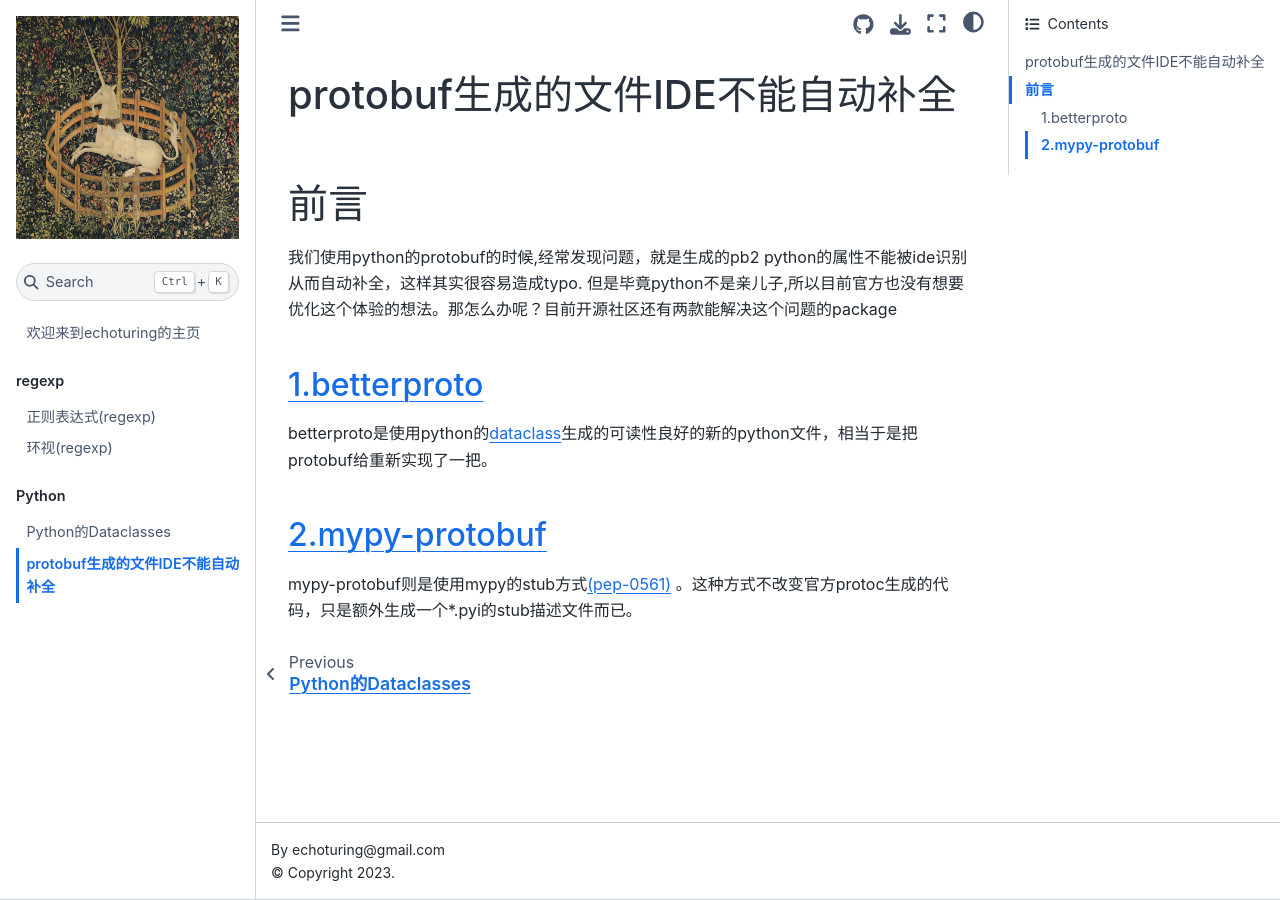
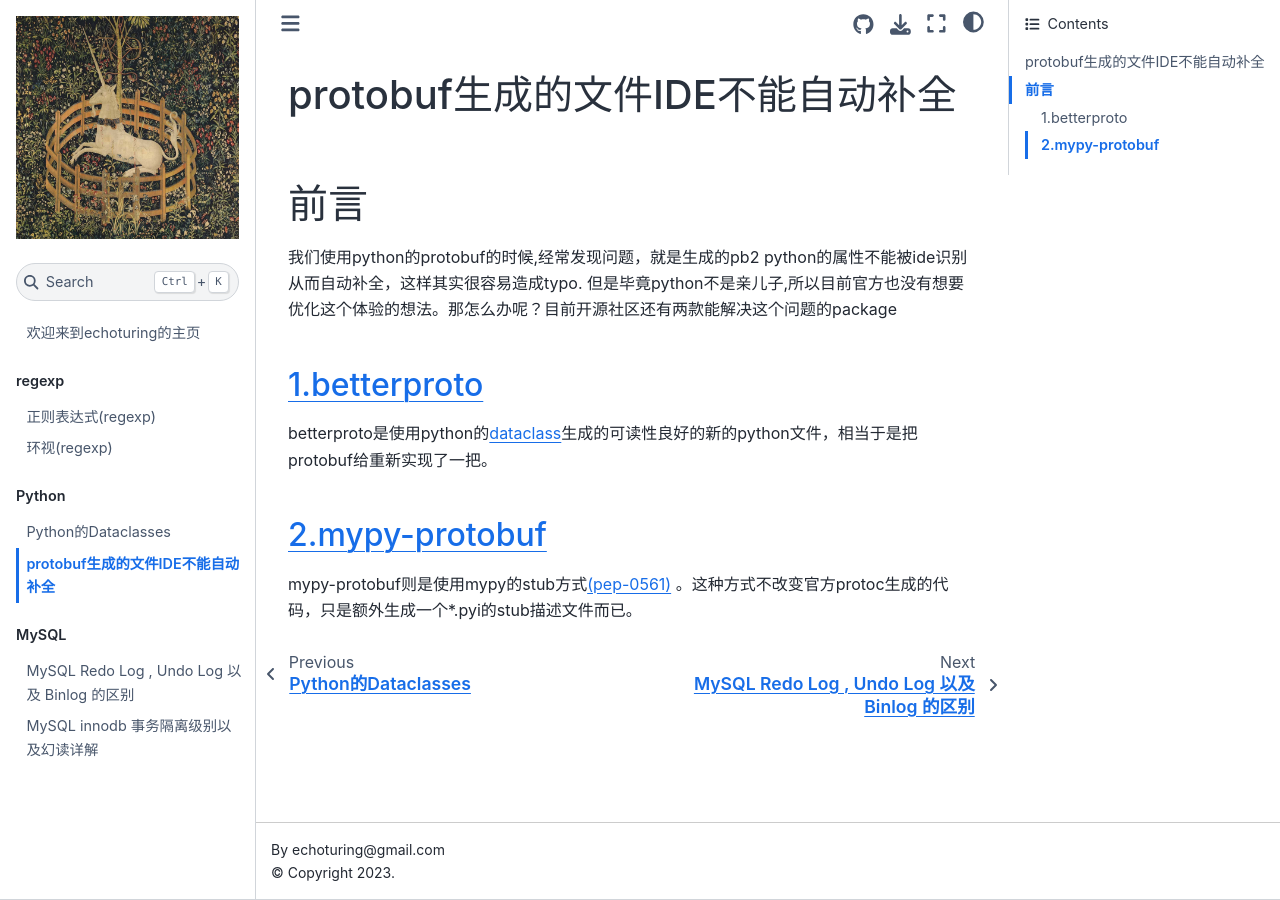
Before and after one commit to echoturing/echoturing.github.io, a Jupyter Book: the page built from python/protobuf.md, in a window 1280 px wide. Built offline with Jupyter Book 1.0.4 settings and Sphinx 7.4.7 and the Sphinx Book theme 1.1.4, drawn with Linux system fonts in a browser that asks for light colours; some of the changed lines change nothing that is shown.

Commit message:
add mysql blog

````diff
--- a/_toc.yml
+++ b/_toc.yml
@@ -9,3 +9,7 @@
   chapters:
   - file: python/dataclass
   - file: python/protobuf
+- caption: MySQL
+  chapters:
+  - file: mysql/redo_undo_bin
+  - file: mysql/isolation_level
--- /dev/null
+++ b/mysql/isolation_level.md
@@ -0,0 +1,71 @@
+# MySQL innodb 事务隔离级别以及幻读详解
+
+## MySQL 提供了四种标准的事务隔离级别，每种级别解决了不同的并发问题
+
+### 以下是常规四种隔离级别的介绍(注意: mysql 的 repeated read 是可以部分解决幻读的)
+
+1. READ UNCOMMITTED（读未提交）
+    - 最低隔离级别
+    - 事务可以读取其他事务未提交的修改（"脏读"）
+2. READ COMMITTED（读已提交）
+    - 事务只能读取其他事务已提交的修改
+    - 解决了脏读问题
+3. REPEATABLE READ（可重复读）
+    - MySQL 默认隔离级别
+    - 确保在同一事务中多次读取相同数据结果一致
+    - 解决了脏读和不可重复读问题
+4. SERIALIZABLE（串行化）
+    - 最高隔离级别
+    - 完全串行执行事务
+    - 解决了脏读、不可重复读和幻读问题
+
+### 解决的问题
+
+| 隔离级别             | 脏读 | 不可重复读 | 幻读 |
+|------------------|:--:|:-----:|:--:|
+| READ UNCOMMITTED | ❌  |   ❌   | ❌  |
+| READ COMMITTED   | ✅  |   ❌   | ❌  |
+| REPEATABLE READ  | ✅  |   ✅   | ❌  |
+| SERIALIZABLE     | ✅  |   ✅   | ✅  |
+
+具体问题解释：
+
+1. 脏读（Dirty Read）：一个事务读取了另一个未提交事务修改过的数据
+2. 不可重复读（Non-repeatable Read）：同一事务内，多次读取同一数据返回不同结果（因为其他事务修改了数据）
+3. 幻读（Phantom Read) ：同一事务内，多次查询返回不同的行集（因为其他事务插入了新数据）
+
+## 为什么说 Mysql 的 REPEATABLE READ 隔离级别可以部分解决幻读问题
+
+先建个表(以下都是在 REPEATABLE READ 隔离级别下的)
+
+```sql
+CREATE TABLE user
+(
+    id   INT PRIMARY KEY,
+    name VARCHAR(100)
+);
+```
+
+### 1. mvcc 的快照读防止幻读
+
+| trasactionA                                                               | trasactionB                                  |
+|---------------------------------------------------------------------------|----------------------------------------------|
+| begin;                                                                    |                                              |
+| select * from user; # 快照读(生成 read view)                                   |                                              |
+|                                                                           | begin;                                       |
+|                                                                           | insert into user (id,name) values (10,"xx"); |
+|                                                                           | commit;                                      |
+| select * from user; # 这时候是查不到 id=10 这条记录的,因为 mysql 的 mvcc 且常规 select 是快照读 |                                              |
+| commit                                                                    |                                              |
+
+### 2. 但是也有例外
+
+| trasactionA                                                           | trasactionB                                  |
+|-----------------------------------------------------------------------|----------------------------------------------|
+| begin;                                                                |                                              |
+| select * from user; # 快照读(生成 read view)                               |                                              |
+|                                                                       | begin;                                       |
+|                                                                       | insert into user (id,name) values (10,"xx"); |
+|                                                                       | commit;                                      |
+| select * from user for update; #for update 是当前读,所以会查出 id=10 的,这时候又幻读了 |                                              |
+| commit                                                                |                                              |
--- /dev/null
+++ b/mysql/redo_undo_bin.md
@@ -0,0 +1,105 @@
+# MySQL Redo Log , Undo Log 以及 Binlog 的区别
+
+MySQL 中的 redo log、undo log 和 binlog（binary log）是三种不同用途的日志机制，它们在保证数据库的事务性、持久性、可恢复性以及复制功能方面发挥着重要作用。以下是它们的详细对比：
+
+
+## Redo Log（重做日志）
+
+目的：保证事务的 持久性（Durability），实现 崩溃恢复（Crash Recovery）。
+
+- 记录内容：物理修改后的 页的数据（Page changes），如对表中某行数据的插入、更新、删除所导致的页变更。
+- 工作机制：先写 redo log，再写内存页，最后异步刷新到磁盘（WAL：Write-Ahead Logging）。
+- 作用时机：数据库崩溃后，用于 重做已提交事务 的修改。
+- 所属模块：InnoDB 存储引擎专属。
+
+## Undo Log（回滚日志）
+
+目的：用于事务的 原子性（Atomicity） 和支持 MVCC（多版本并发控制）。
+
+- 记录内容：事务对数据的 原始值（旧值）。
+- 工作机制：在修改数据前先写入 undo log，若事务失败或被回滚，就用该日志恢复到原始状态。
+- 作用时机：
+- 回滚时：撤销尚未提交事务的操作。
+- 查询时：用于 MVCC 提供一致性读（如快照读）。
+- 所属模块：InnoDB 存储引擎专属。
+
+## Binlog（归档日志 / 二进制日志）
+
+目的：
+
+- 用于 主从复制（Replication）
+- Point-in-time Recovery（基于时间点的恢复）
+- 提供 审计 和 数据同步 功能
+- 记录内容：逻辑上的 SQL 语句或行级变更（依据格式）。
+- 工作机制：在事务提交时记录整个事务的修改操作。
+- 作用时机：用于恢复、主从同步、数据审计。
+- 所属模块：Server 层，所有存储引擎都能使用。
+
+## 场景示例
+
+我们有一个用户表：
+
+```sql
+CREATE TABLE users
+(
+    id   INT PRIMARY KEY,
+    name VARCHAR(100)
+);
+```
+
+执行一个事务：
+
+```sql
+BEGIN;
+UPDATE users
+SET name = 'Alice' WHERE id = 1;
+COMMIT;
+```
+
+这条语句修改了 id=1 的用户的名字为 'Alice'。
+
+## 三种日志的记录过程
+
+以下是各个日志的记录过程，我们用流程图解展示：
+
+- Redo Log：写入物理页变更（保障持久性）
+
+- Undo Log：写入旧值（支持回滚与一致性读）
+
+- Binlog：写入逻辑 SQL（用于复制与恢复）
+
+```text
+  +-------------------------------------------+
+  |           SQL 执行 (更新 id=1)           |
+  +-------------------------------------------+
+                      |
+                      v
+            +----------------------+
+            |   写入 Undo Log      |  <- 记录旧值 name = "Bob"
+            +----------------------+
+                      |
+                      v
+            +----------------------+
+            |   修改 Buffer Pool   |  <- 内存中修改数据页
+            +----------------------+
+                      |
+                      v
+            +----------------------+
+            | 写入 Redo Log (Prepare) |  <- 记录物理修改
+            +----------------------+
+                      |
+                      v
+            +----------------------+
+            |     写入 Binlog     |  <- 记录 UPDATE SQL
+            +----------------------+
+                      |
+                      v
+            +----------------------+
+            |  Redo Log Commit 标记 |  <- 两阶段提交完成
+            +----------------------+
+                      |
+                      v
+           +------------------------------+
+           | 最终刷盘 (数据页 & redo log) |
+           +------------------------------+
+```
````
